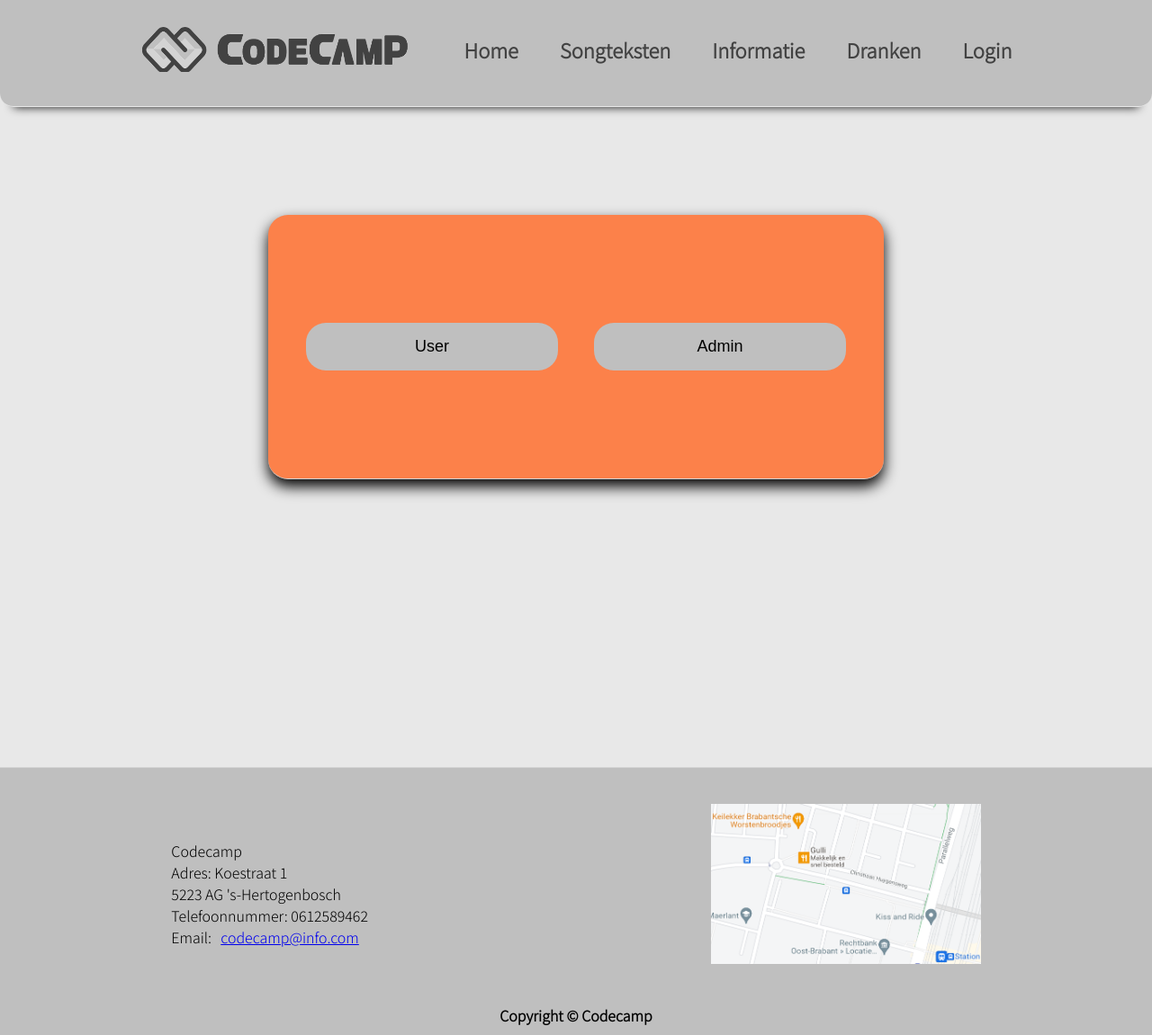
After one commit to ThomasvanGastel2/C2-Codecamp, a PHP site: page /C2-Codecamp/login.php in a window 1280 px wide. The commit adds this page. Shown: the whole page at 90% size. Run offline with PHP 8.4, Linux system fonts and the light colour scheme.

Commit message:
login pagina

```diff
--- a/header.php
+++ b/header.php
@@ -34,7 +34,7 @@
                     </div>
                 </div>
                 <div class="loginbtn">
-            <a href="<?php echo $base_url; ?>/Songteksten/songteksten.php">Login</a>
+            <a href="<?php echo $base_url; ?>/login.php">Login</a>
             </div>
             </div>
 
--- /dev/null
+++ b/login.php
@@ -0,0 +1,53 @@
+<!DOCTYPE html>
+<html lang="en">
+<head>
+    <link rel="shortcut icon" href="../img/favicon.png" type="image">
+    <link rel="stylesheet" href="style.css">
+    <meta charset="UTF-8">
+    <meta http-equiv="X-UA-Compatible" content="IE=edge">
+    <meta name="viewport" content="width=device-width, initial-scale=1.0">
+    <title>Login</title>
+</head>
+<body>
+<?php
+    require_once 'header.php'
+    ?>
+
+<div class="content">
+<a href="index.php">
+    <button class="UserChatBtn">User</button>
+  </a>
+    <button class="AdminChatBtn">Admin</button>
+
+</div>
+        <?php
+        require_once 'footer.php'
+        ?>
+        <style>
+        .UserChatBtn {
+        background-color: #BFBFBF;
+        color: black;
+        padding: 16px 20px;
+        border: none;
+        font-weight: 500;
+        font-size: 18px;
+        cursor: pointer;
+        position: left;
+        width: 280px;
+        border-radius: 22px;
+    }
+    .AdminChatBtn {
+        background-color: #BFBFBF;
+        color: black;
+        padding: 16px 20px;
+        border: none;
+        font-weight: 500;
+        font-size: 18px;
+        cursor: pointer;
+        position: right;
+        width: 280px;
+        border-radius: 22px;
+    }
+        </style>
+</body>
+</html>
```
Also changed, not shown: data.php (added, +37 -0 lines), inject.php (deleted, +0 -15 lines), test.php (added, +191 -0 lines).
